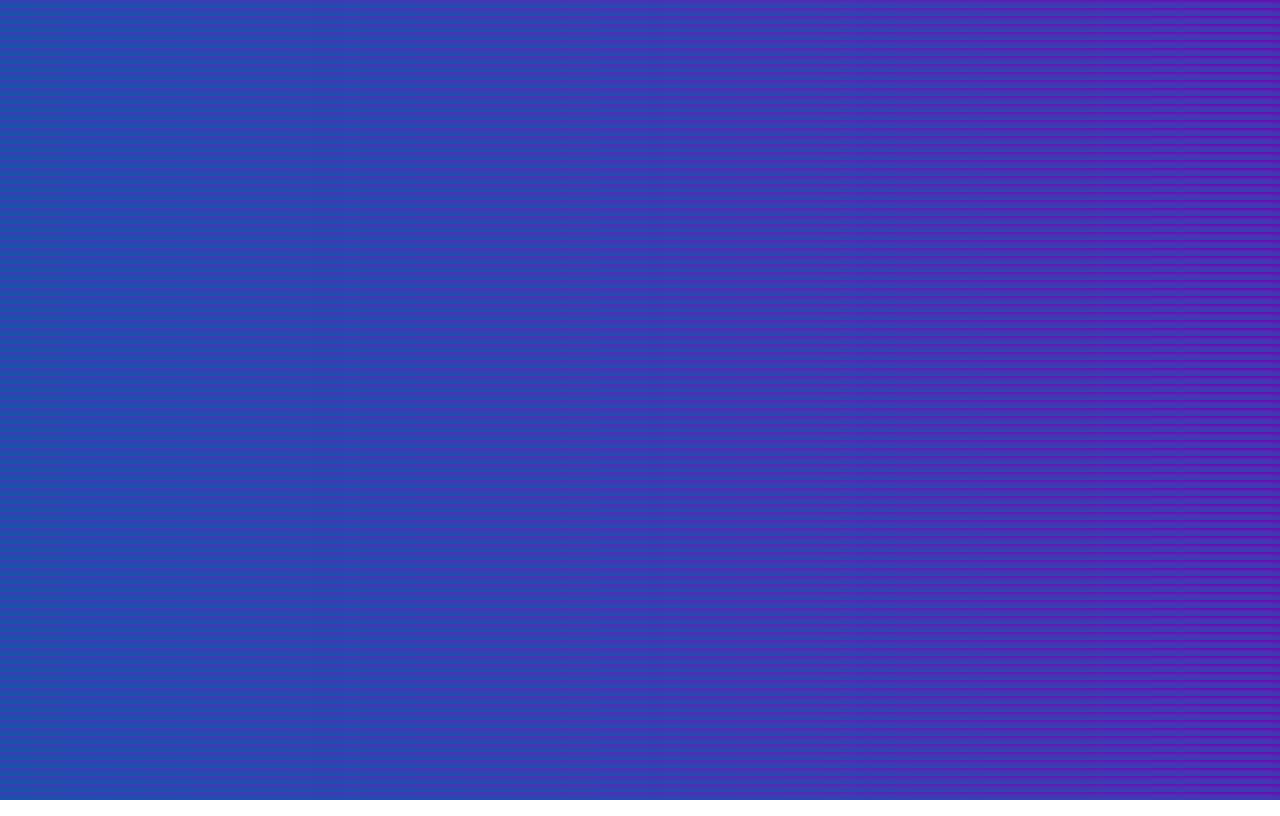
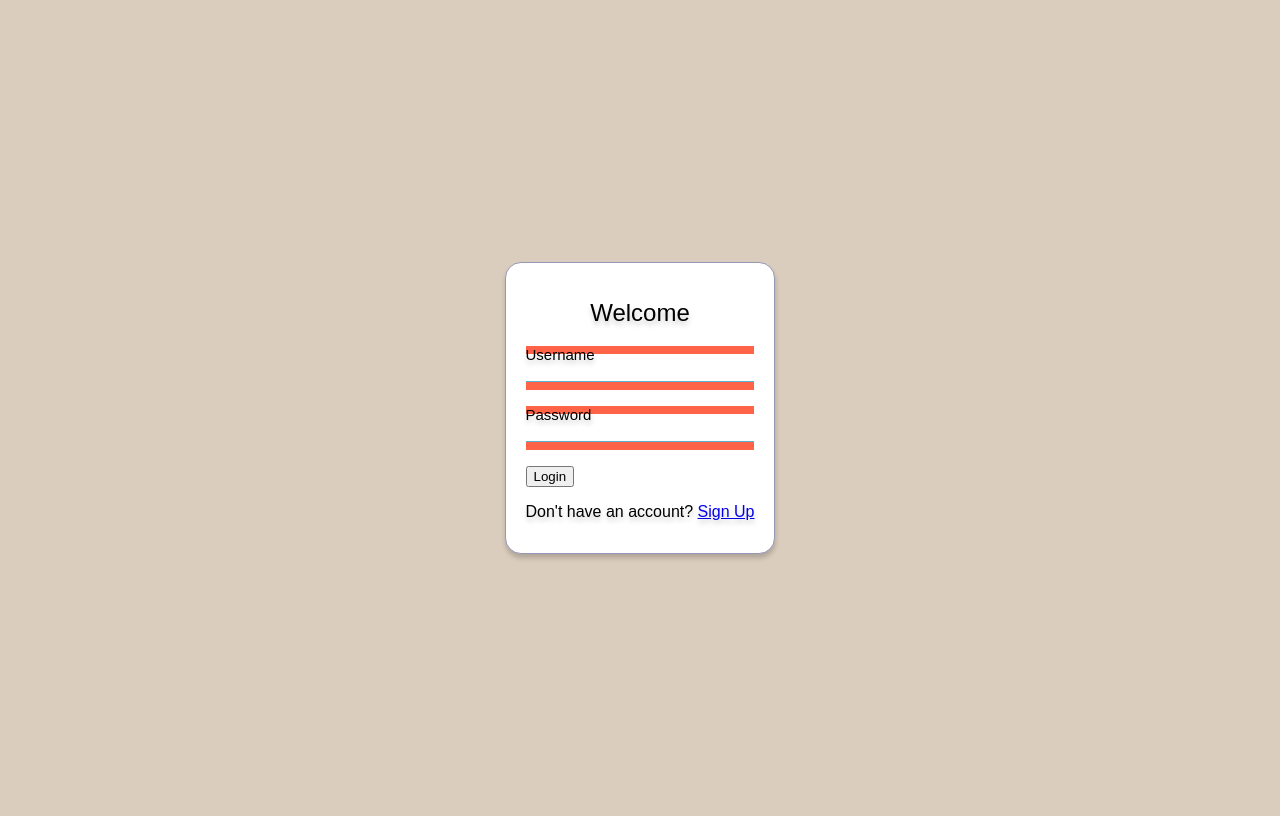
Before and after one commit to severustran/css-in-practice-login-form, a plain HTML site: page index.html in a window 1280 px wide. Drawn offline with Linux system fonts and the light colour scheme.

Commit message:
stuck in adjust position of input

```diff
--- a/index.html
+++ b/index.html
@@ -8,6 +8,23 @@
     <title>Login Form</title>
 </head>
 <body>
-
+    <div class="form-group">
+        <form action="" class="login-form">
+            <h2>Welcome</h2>
+            <!--This is for username-->
+            <div class="input-group">
+                <input type="text" id="username">
+                <label for="username">Username</label>
+            </div>
+            <!--This is for password-->
+            <div class="input-group">
+                <input type="password" id="password">
+                <label for="password">Password</label>
+            </div>
+            <!--This is for button-->
+            <button type="submit">Login</button>
+            <p>Don't have an account? <a href="#">Sign Up</a></p>
+        </form>
+    </div>
 </body>
 </html>
--- a/style.css
+++ b/style.css
@@ -1,3 +1,47 @@
 body {
-    background-image: linear-gradient(to right top, #1b54aa, #254bb0, #383fb3, #4e2eb4, #640db0);
+    background-color: rgb(218, 205, 189);
+    font-family: Arial, Helvetica, sans-serif;
+    display: flex;
+    justify-content: center;
+    align-items: center;
+    height: 100vh;
 }
+
+.form-group .login-form {
+    background-color: white;
+    border: 1px solid rgb(151, 151, 185);
+    padding: 1rem 1.2rem;
+    border-radius: 1rem;
+    text-shadow: .4px 4px 5px rgba(0, 0, 0, .2);
+    box-shadow: .4px 4px 5px rgba(0, 0, 0, .2);
+}
+
+.form-group .login-form h2 {
+    user-select: none;
+    text-align: center;
+    font-weight: 400;
+}
+
+.form-group .login-form .input-group {
+    display: flex;
+    margin: 1rem 0;
+    position: relative;
+    background-color: tomato;
+}
+
+.form-group .login-form .input-group > input {
+    display: block;
+    margin: 8px auto;
+    outline: none;
+    border: none;
+    border-bottom: 1px solid rgb(87, 181, 209);
+    padding: 6px 4px;
+    width: 100%;
+}
+
+.form-group .login-form .input-group label {
+    position: absolute;
+    left: 0px;
+    font-size: 15px;
+    font-weight: 400;
+}
```
